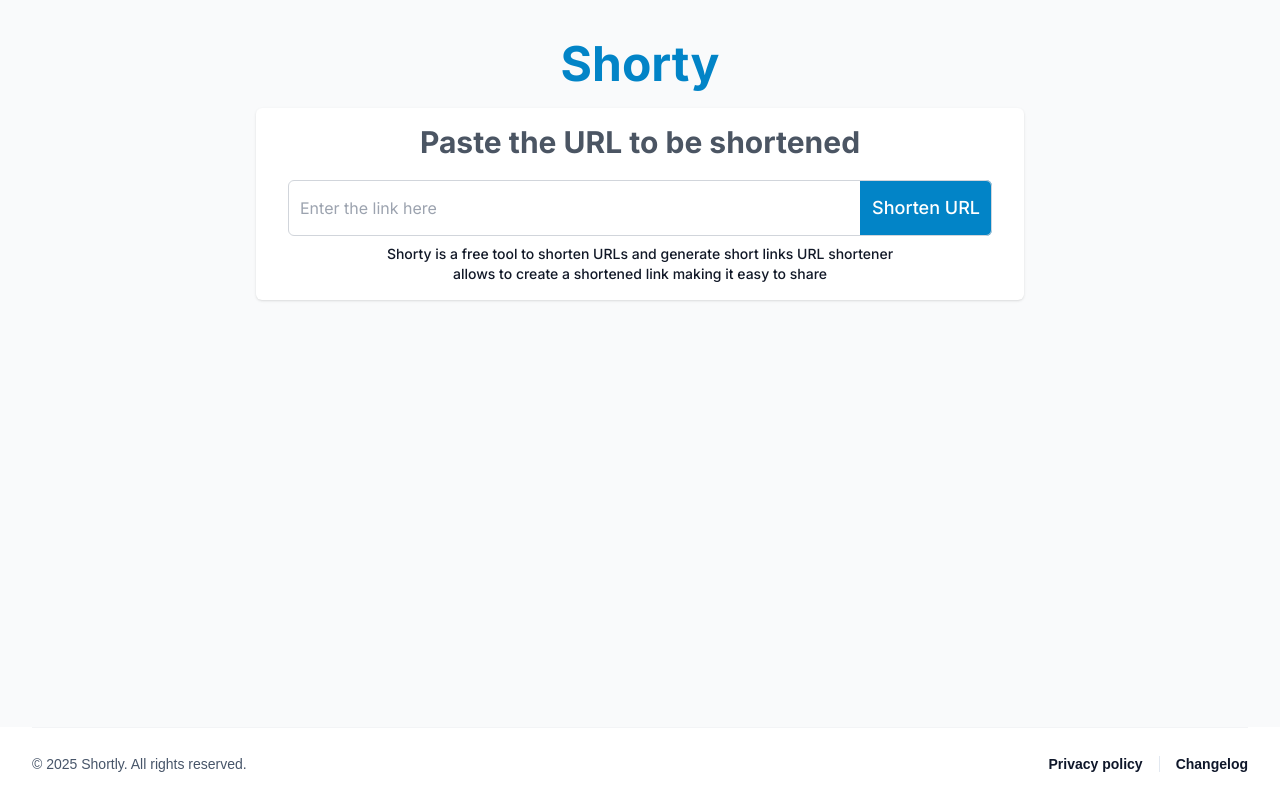
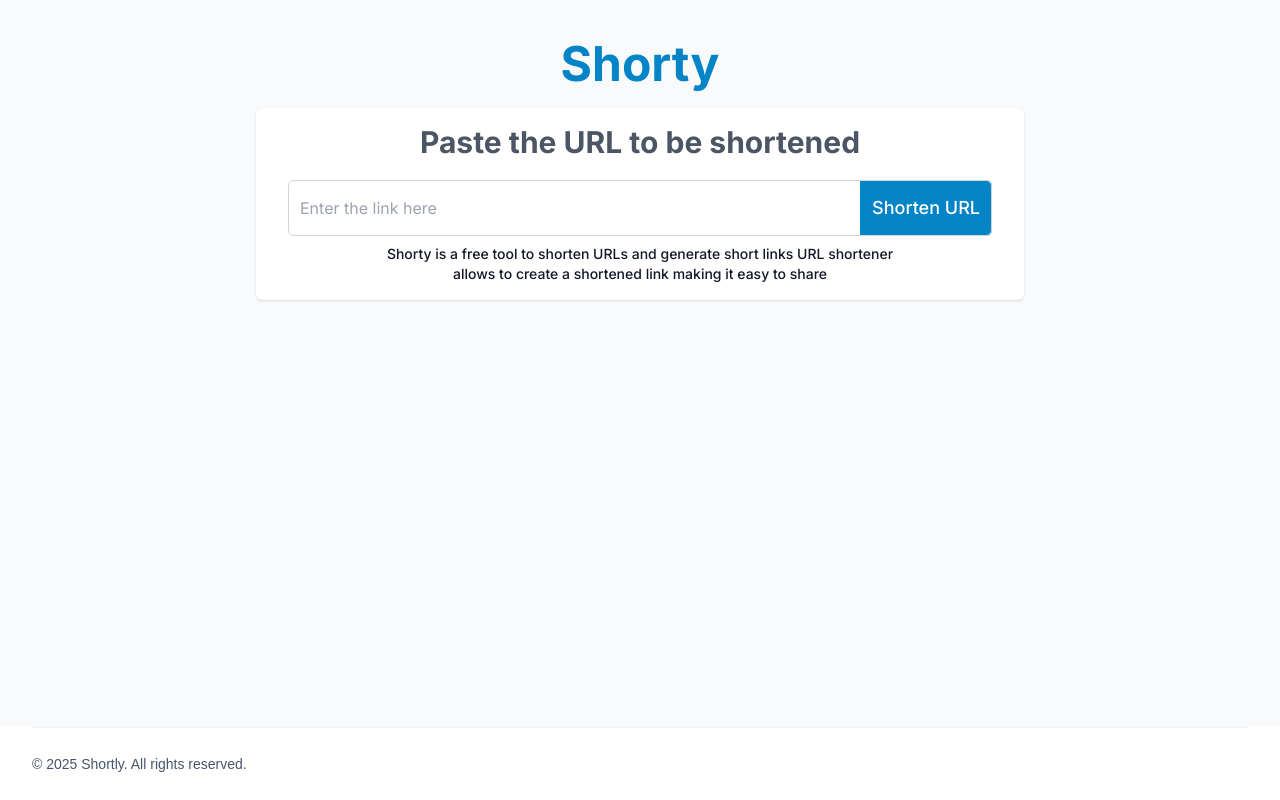
Before and after one commit to hasunnilupul/shorty, a Next.js app: page / in a window 1280 px wide. Built offline with nearby package versions, Linux system fonts and the light colour scheme.

Commit message:
removed for now

```diff
--- a/app/_components/footer.tsx
+++ b/app/_components/footer.tsx
@@ -8,11 +8,11 @@ export default function Footer() {
         <p className="text-sm/6 text-slate-600 max-md:text-center">
           © 2025 Shortly. All rights reserved.
         </p>
-        <div className="flex items-center justify-center space-x-4 text-sm/6 font-semibold text-slate-900 md:justify-end">
+        {/* <div className="flex items-center justify-center space-x-4 text-sm/6 font-semibold text-slate-900 md:justify-end">
           <a href="/privacy-policy">Privacy policy</a>
           <div className="h-4 w-px bg-slate-200"></div>
           <a href="/changelog">Changelog</a>
-        </div>
+        </div> */}
       </div>
     </footer>
   );
```
